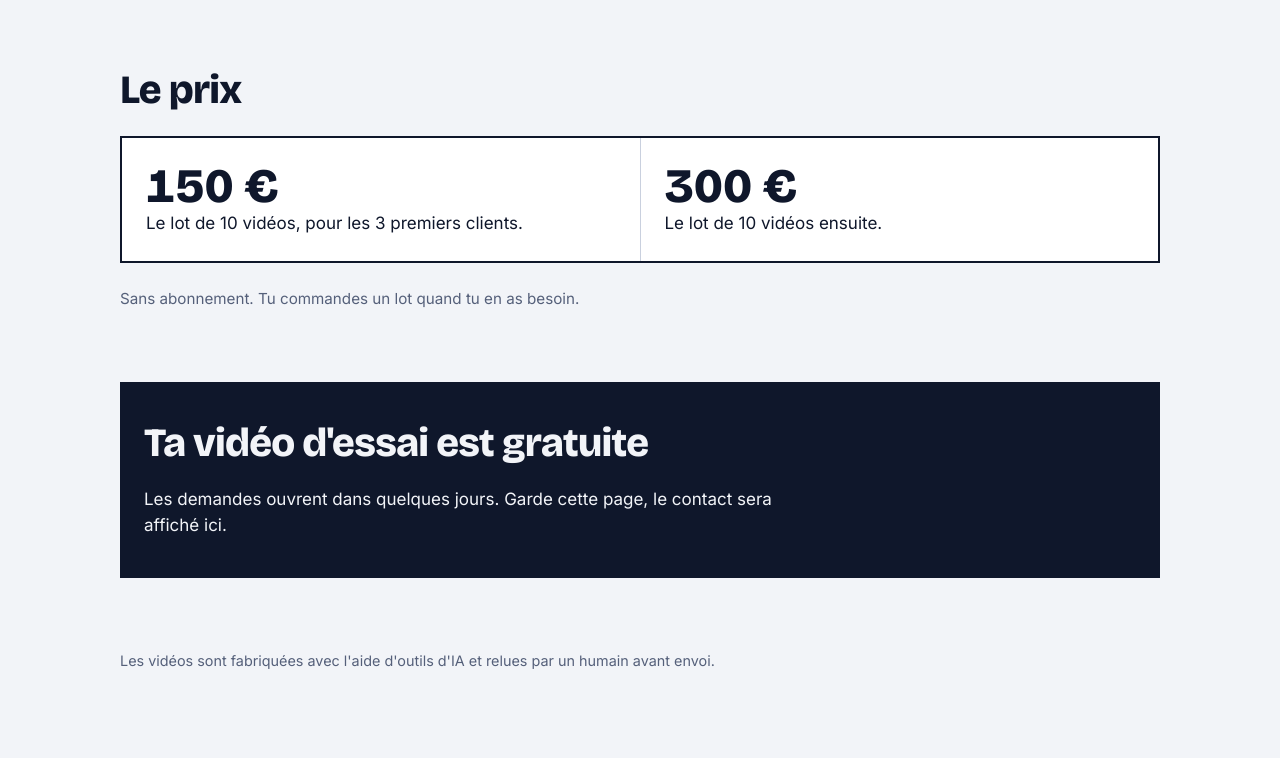
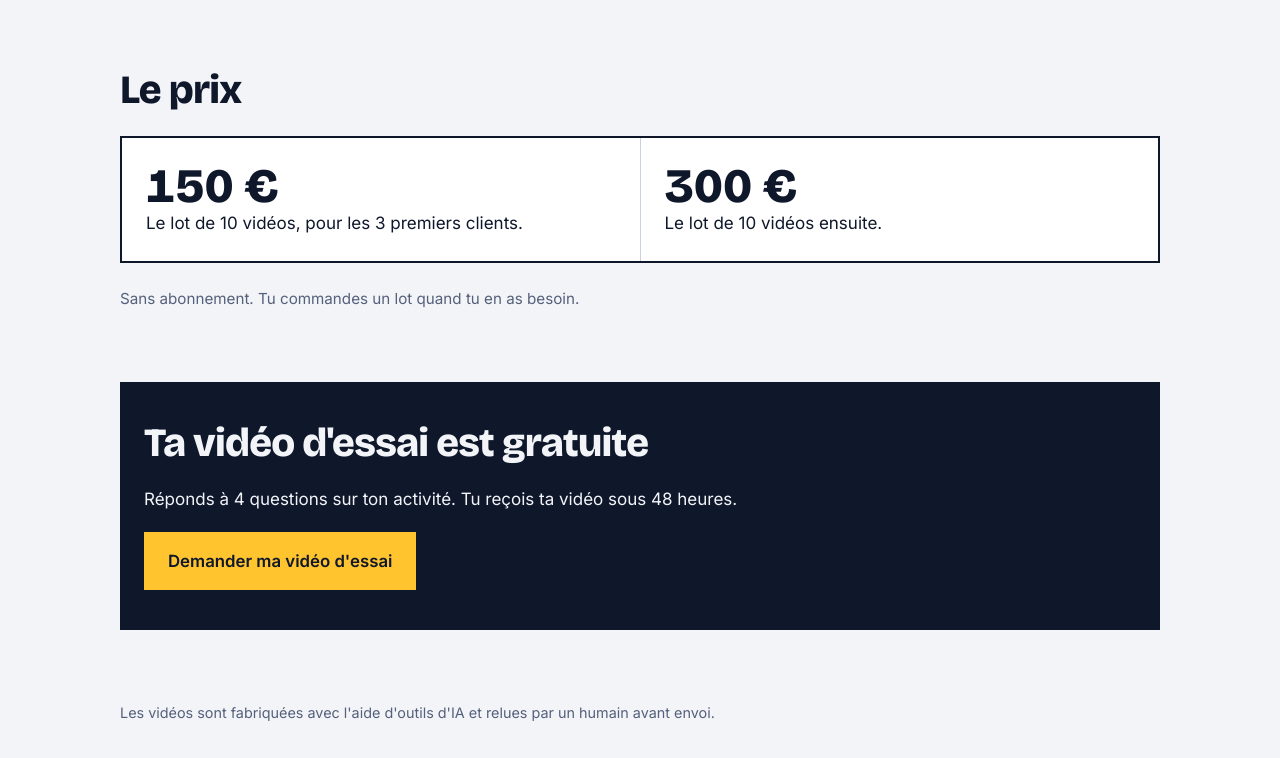
Before and after one commit to djibouz/videos, a plain HTML site: page index.html in a window 1280 px wide. Shown: the part 1656-2414 px from the top of the page. Drawn offline with nearby package versions, Linux system fonts and the light colour scheme.

Commit message:
Formulaire de demande de vidéo d'essai
Co-Authored-By: Claude Opus 5.5 <noreply@anthropic.com>

```diff
--- a/index.html
+++ b/index.html
@@ -74,7 +74,7 @@ body { margin: 0; }
     <div class="hero-text">
       <h1><mark>10 vidéos</mark> courtes par mois pour ton app ou ton commerce</h1>
       <p class="lead">Des vidéos verticales prêtes à publier sur TikTok, Reels et Shorts. Tu envoies ton logo et trois phrases sur ce que tu vends. Tu reçois tes vidéos en 5 jours.</p>
-      <a class="btn" href="#essai">Je veux ma vidéo d'essai gratuite</a>
+      <a class="btn" href="https://docs.google.com/forms/d/e/1FAIpQLSfKRD9iNXQX4VlJCYE8ausJyiJxk0nvvhglA8SBUIi8p0oNeQ/viewform" target="_blank" rel="noopener">Je veux ma vidéo d'essai gratuite</a>
     </div>
     <div class="phone" aria-label="Un lot de dix vidéos au format téléphone">
       <span>1</span><span>2</span><span>3</span><span>4</span><span>5</span><span>6</span><span>7</span><span>8</span><span>9</span><span>10</span>
@@ -124,7 +124,8 @@ body { margin: 0; }
 
   <section class="cta" id="essai">
     <h2>Ta vidéo d'essai est gratuite</h2>
-    <p>Les demandes ouvrent dans quelques jours. Garde cette page, le contact sera affiché ici.</p>
+    <p>Réponds à 4 questions sur ton activité. Tu reçois ta vidéo sous 48 heures.</p>
+    <a class="btn" href="https://docs.google.com/forms/d/e/1FAIpQLSfKRD9iNXQX4VlJCYE8ausJyiJxk0nvvhglA8SBUIi8p0oNeQ/viewform" target="_blank" rel="noopener">Demander ma vidéo d'essai</a>
   </section>
 
   <footer>Les vidéos sont fabriquées avec l'aide d'outils d'IA et relues par un humain avant envoi.</footer>
```
